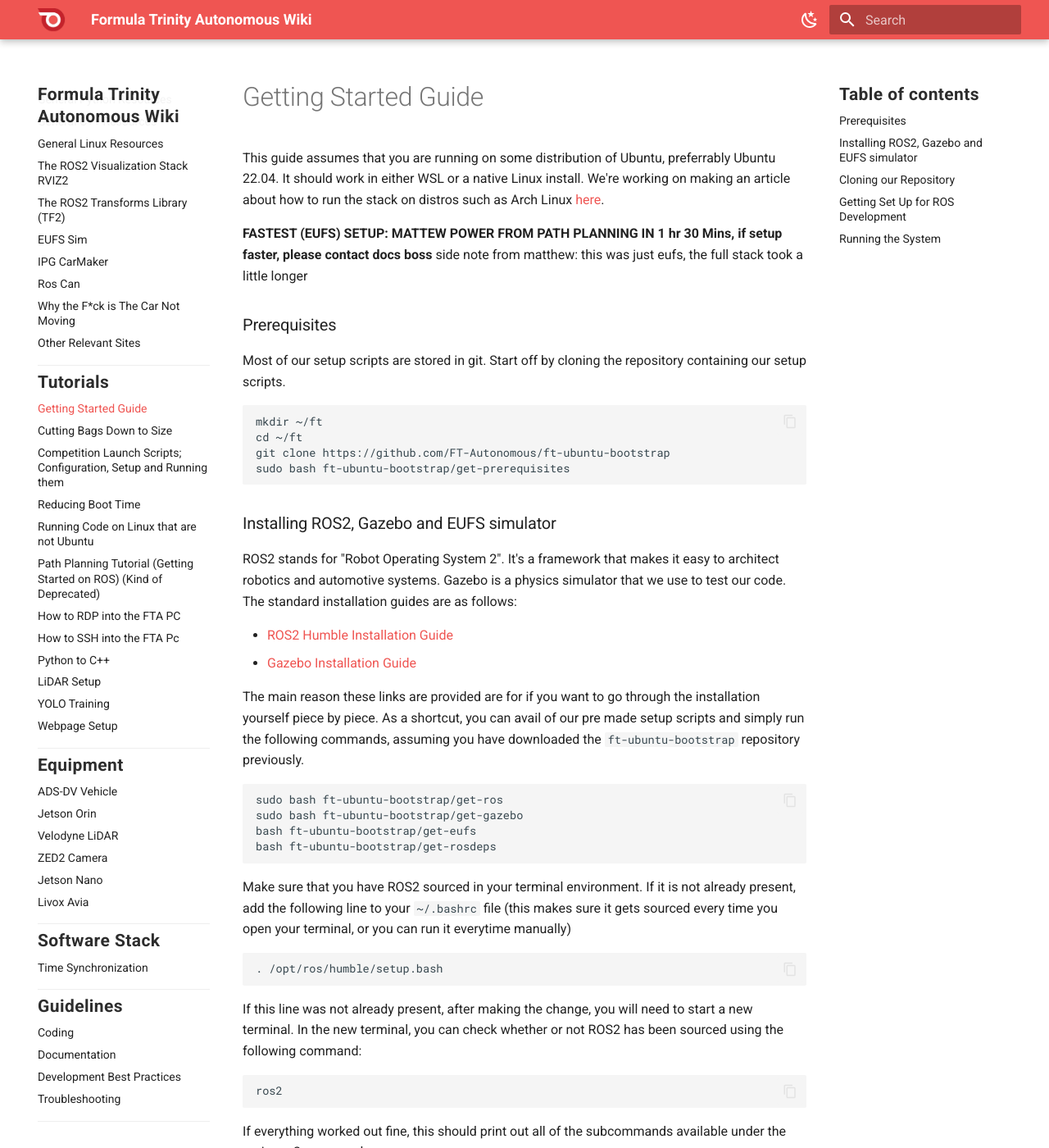
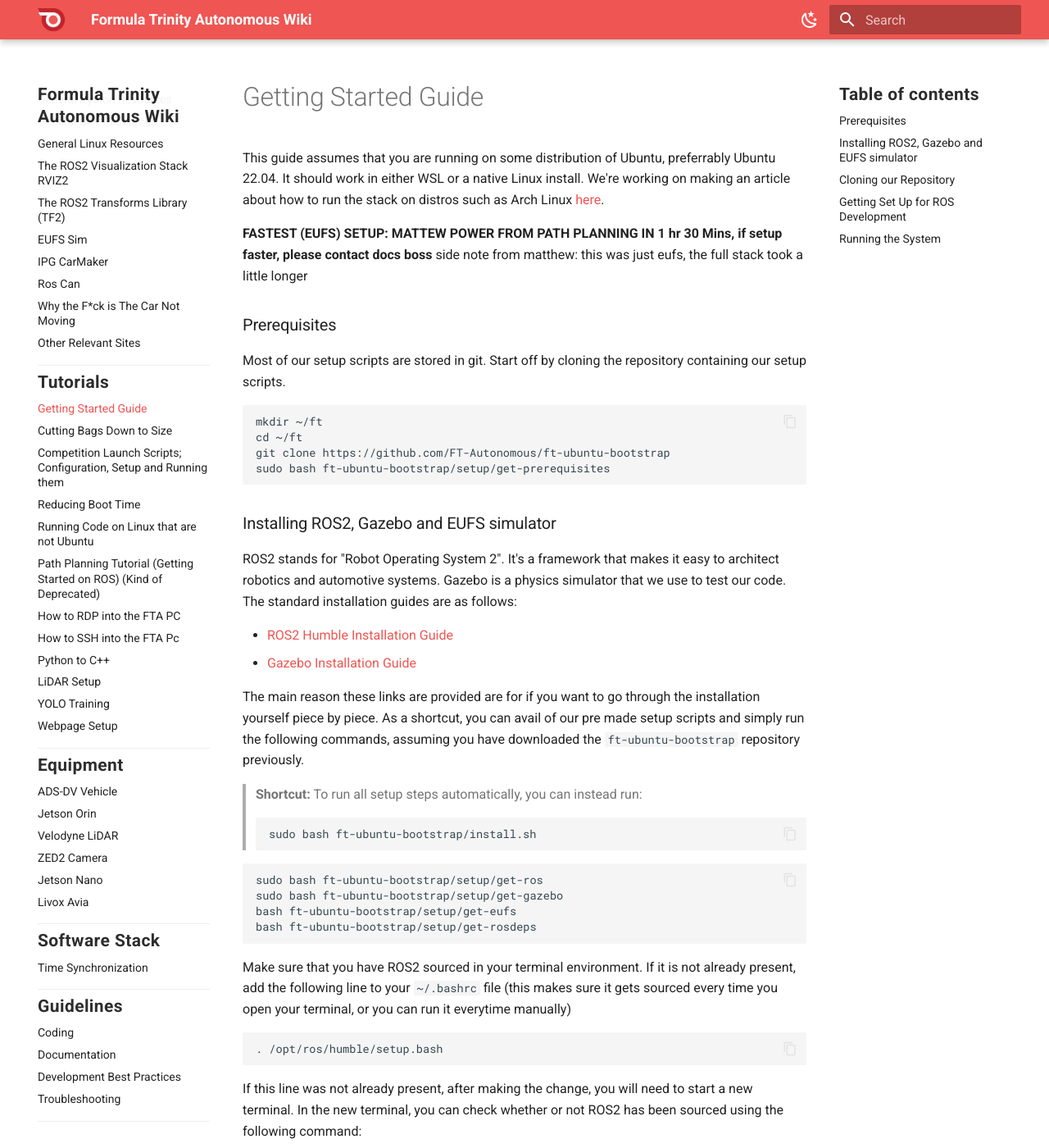
Before and after one commit to FT-Autonomous/ft_docs_2.0, an MkDocs documentation site: the page built from docs/tutorials/Getting_started.md, in a window 1280 px wide and 1400 px high. Shown: the whole window at 82% size. Built offline with MkDocs 1.6.1 and Material for MkDocs 9.7.7, drawn with Linux system fonts in a browser that asks for light colours.

Commit message:
Adding missing subdirectory to getting started subsection + adding shortcut command

````diff
--- a/docs/tutorials/Getting_started.md
+++ b/docs/tutorials/Getting_started.md
@@ -13,7 +13,7 @@
 mkdir ~/ft
 cd ~/ft
 git clone https://github.com/FT-Autonomous/ft-ubuntu-bootstrap
-sudo bash ft-ubuntu-bootstrap/get-prerequisites
+sudo bash ft-ubuntu-bootstrap/setup/get-prerequisites
 ```
 
 ### Installing ROS2, Gazebo and EUFS simulator
@@ -25,11 +25,16 @@
 
 The main reason these links are provided are for if you want to go through the installation yourself piece by piece. As a shortcut, you can avail of our pre made setup scripts and simply run the following commands, assuming you have downloaded the `ft-ubuntu-bootstrap` repository previously.
 
+> **Shortcut:** To run all setup steps automatically, you can instead run:
+> ```bash
+> sudo bash ft-ubuntu-bootstrap/install.sh
+> ```
+
 ```
-sudo bash ft-ubuntu-bootstrap/get-ros
-sudo bash ft-ubuntu-bootstrap/get-gazebo
-bash ft-ubuntu-bootstrap/get-eufs
-bash ft-ubuntu-bootstrap/get-rosdeps
+sudo bash ft-ubuntu-bootstrap/setup/get-ros
+sudo bash ft-ubuntu-bootstrap/setup/get-gazebo
+bash ft-ubuntu-bootstrap/setup/get-eufs
+bash ft-ubuntu-bootstrap/setup/get-rosdeps
 ```
 
 Make sure that you have ROS2 sourced in your terminal environment. If it is not already present, add the following line to your `~/.bashrc` file (this makes sure it gets sourced every time you open your terminal, or you can run it everytime manually)
````
